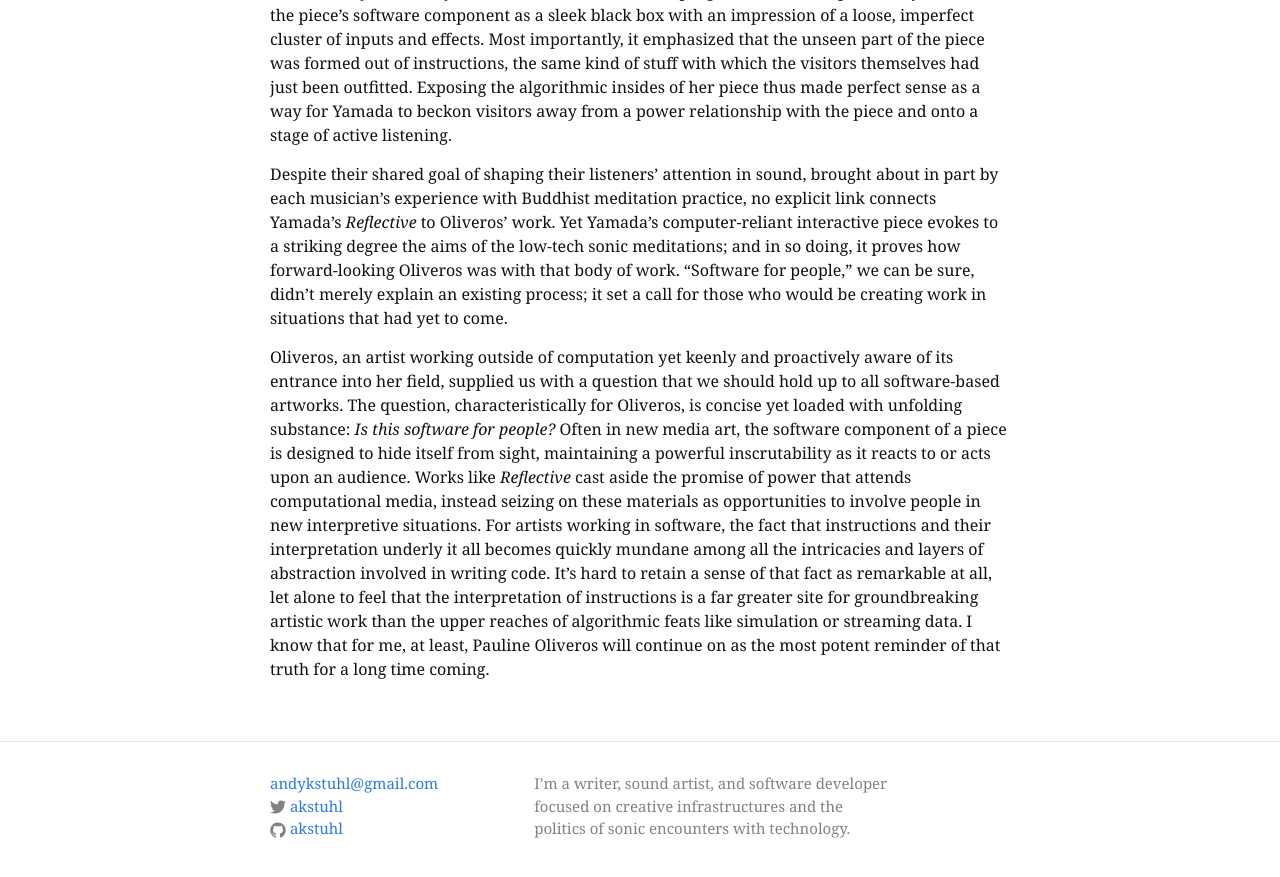
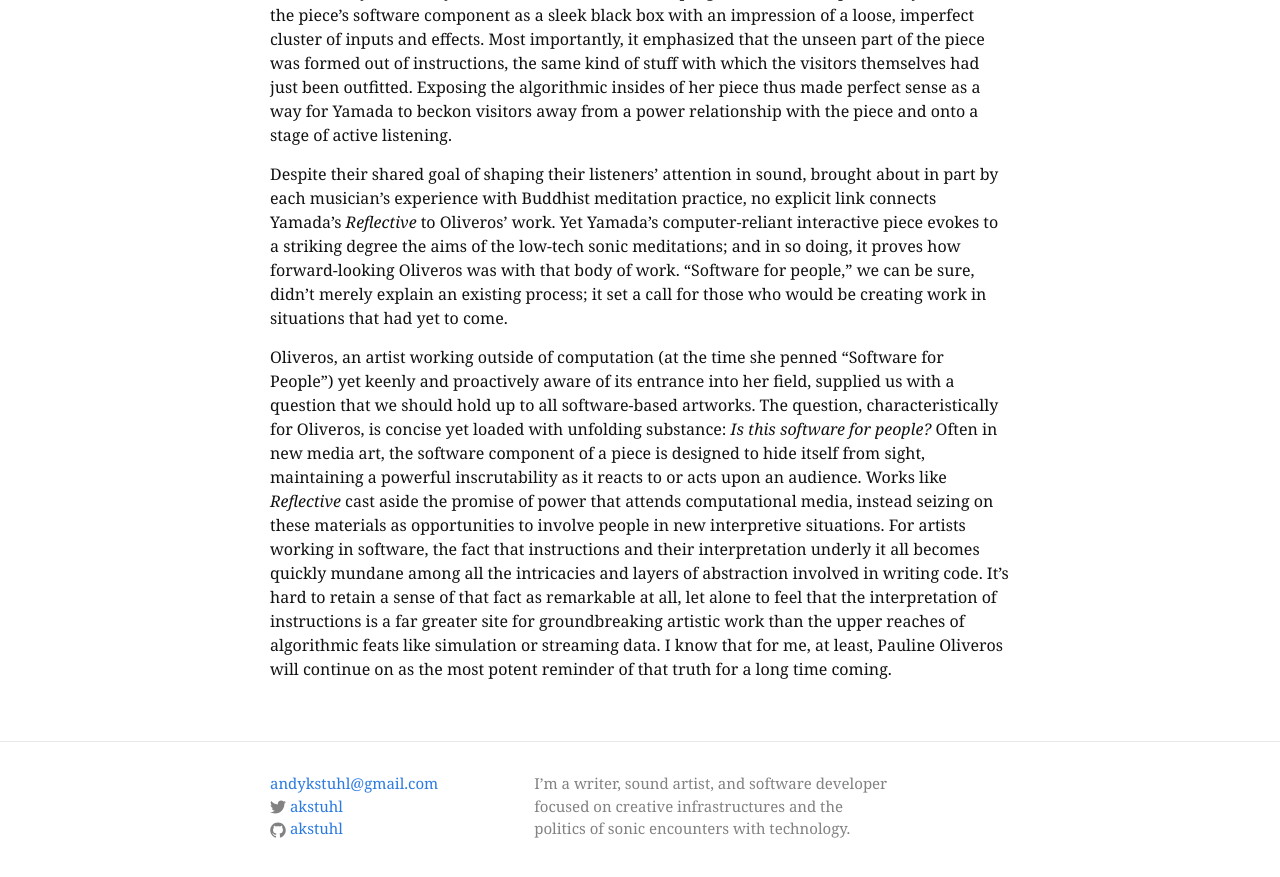
Before and after one commit to akstuhl/akstuhl.github.io, a Jekyll site: the page built from _blog/2016-12-12-oliveros.markdown, in a window 1280 px wide and 900 px high, scrolled down 2453 px. Shown: the top 877 px of the window. Built offline with Jekyll 4.4.1, drawn with Linux system fonts in a browser that asks for light colours; nearby versions of some CDN libraries.

Commit message:
minor edit

```diff
--- a/_blog/2016-12-12-oliveros.markdown
+++ b/_blog/2016-12-12-oliveros.markdown
@@ -30,4 +30,4 @@ In the hallway leading up to that listening chamber, the first wall displayed a
 
 Despite their shared goal of shaping their listeners' attention in sound, brought about in part by each musician's experience with Buddhist meditation practice, no explicit link connects Yamada's *Reflective* to Oliveros' work. Yet Yamada's computer-reliant interactive piece evokes to a striking degree the aims of the low-tech sonic meditations; and in so doing, it proves how forward-looking Oliveros was with that body of work. "Software for people," we can be sure, didn't merely explain an existing process; it set a call for those who would be creating work in situations that had yet to come.
 
-Oliveros, an artist working outside of computation yet keenly and proactively aware of its entrance into her field, supplied us with a question that we should hold up to all software-based artworks. The question, characteristically for Oliveros, is concise yet loaded with unfolding substance: *Is this software for people?* Often in new media art, the software component of a piece is designed to hide itself from sight, maintaining a powerful inscrutability as it reacts to or acts upon an audience. Works like *Reflective* cast aside the promise of power that attends computational media, instead seizing on these materials as opportunities to involve people in new interpretive situations. For artists working in software, the fact that instructions and their interpretation underly it all becomes quickly mundane among all the intricacies and layers of abstraction involved in writing code. It's hard to retain a sense of that fact as remarkable at all, let alone to feel that the interpretation of instructions is a far greater site for groundbreaking artistic work than the upper reaches of algorithmic feats like simulation or streaming data. I know that for me, at least, Pauline Oliveros will continue on as the most potent reminder of that truth for a long time coming.
+Oliveros, an artist working outside of computation (at the time she penned "Software for People") yet keenly and proactively aware of its entrance into her field, supplied us with a question that we should hold up to all software-based artworks. The question, characteristically for Oliveros, is concise yet loaded with unfolding substance: *Is this software for people?* Often in new media art, the software component of a piece is designed to hide itself from sight, maintaining a powerful inscrutability as it reacts to or acts upon an audience. Works like *Reflective* cast aside the promise of power that attends computational media, instead seizing on these materials as opportunities to involve people in new interpretive situations. For artists working in software, the fact that instructions and their interpretation underly it all becomes quickly mundane among all the intricacies and layers of abstraction involved in writing code. It's hard to retain a sense of that fact as remarkable at all, let alone to feel that the interpretation of instructions is a far greater site for groundbreaking artistic work than the upper reaches of algorithmic feats like simulation or streaming data. I know that for me, at least, Pauline Oliveros will continue on as the most potent reminder of that truth for a long time coming.
```
